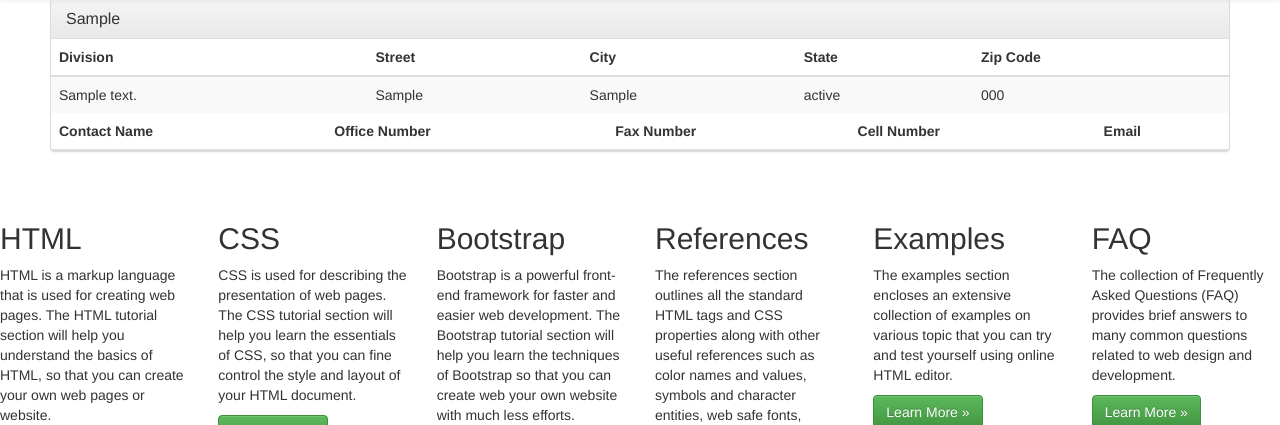
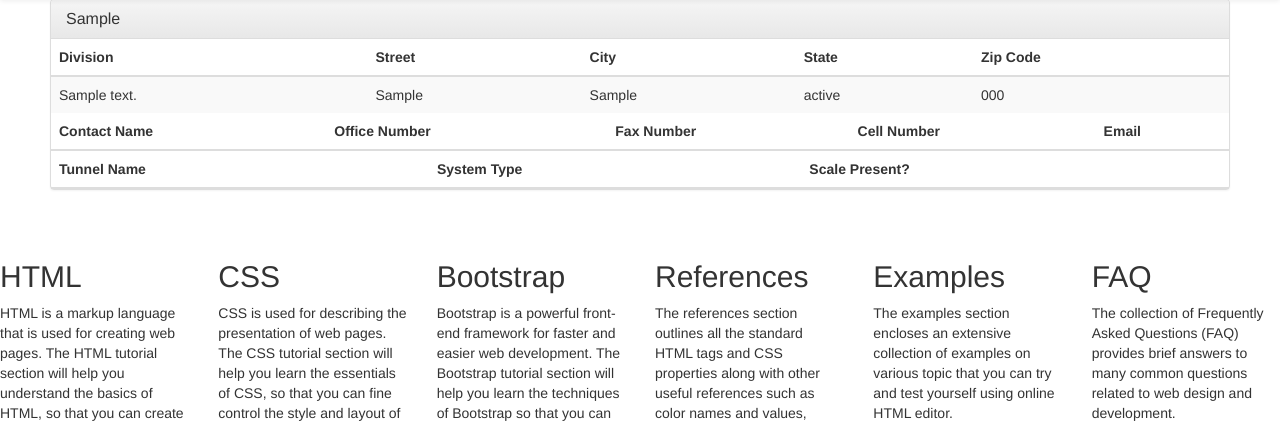
Before and after one commit to tjlage/protools_update, a Django app: page /sites/1/ in a window 1280 px wide. Shown: the part 51-476 px from the top of the page. Run offline with Django 3.2, Linux system fonts and the light colour scheme; tables that the repository leaves empty hold one stand-in row (values such as "Sample post"); lists and menus that the app fills with data are empty; some libraries are stand-ins or nearby versions.

Commit message:
Added tunnels to site list

```diff
--- a/app/templates/app/site_detail.html
+++ b/app/templates/app/site_detail.html
@@ -52,8 +52,27 @@
     <td>{{ con.email }}</td>
 </tr>
     {% endfor %}
+</table>
+
+<table class="table table-striped">
+<thead>
+<tr>
+    <th>Tunnel Name</th>
+    <th>System Type</th>
+    <th>Scale Present?</th>
+</tr>
+</thead>
+<tbody>
+    {% for icr in icrs %}
+<tr>
+    <td>{{ icr.tunnel }}</td>
+    <td>{{ icr.sysType }}</td>
+    <td>{{ icr.scale }}</td>
+</tr>
+    {% endfor %}
 </tbody>
 </table>
+
 </div>
 </div>
 {% endblock %}
--- a/app/views.py
+++ b/app/views.py
@@ -28,4 +28,5 @@
 def site_detail(request, pk):
     site = get_object_or_404(Locations, pk=pk)
     cons = Contacts.objects.filter(locations = site)
-    return render(request, 'app/site_detail.html', {'site': site, 'cons': cons})
+    icrs = ICR.objects.filter(locations = site)
+    return render(request, 'app/site_detail.html', {'site': site, 'cons': cons, 'icrs': icrs})
```
